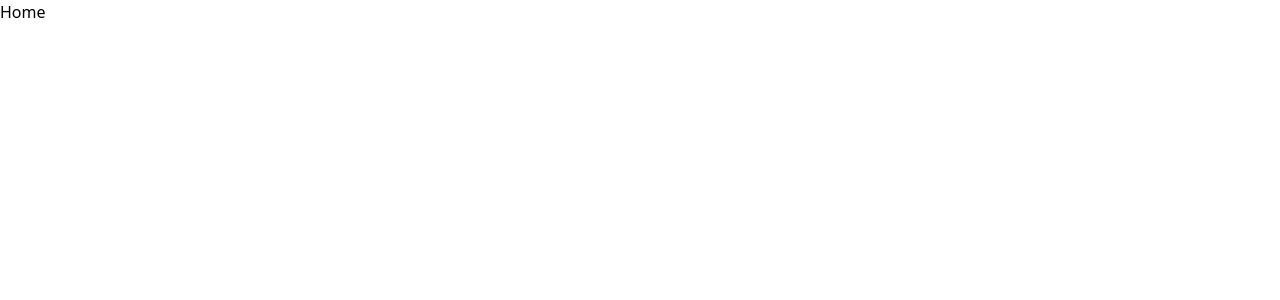
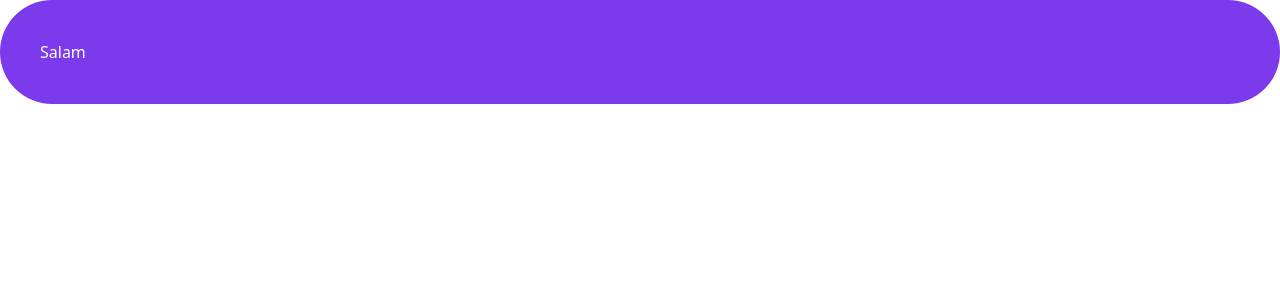
Before and after one commit to createdbymahmood/react-boilerplate, a React (Create React App) app: page / in a window 1280 px wide. Shown: the top 300 px of the page. Built offline with nearby package versions, Linux system fonts and the light colour scheme.

Commit message:
add home page styles example

```diff
--- a/src/app/pages/Home/Home.module.scss
+++ b/src/app/pages/Home/Home.module.scss
@@ -1,2 +1,10 @@
 .home {
+    @apply text-white
+    rounded-full
+    bg-purple-600
+    p-10
+    hover:bg-red-700
+    transition-all
+    duration-300
+    ease-in-out;
 }
--- a/src/app/pages/Home/Home.tsx
+++ b/src/app/pages/Home/Home.tsx
@@ -9,11 +9,12 @@ import { translations } from 'services/i18n/translations';
 /* services */
 /* constants */
 /* styles */
+import styles from './Home.module.scss';
 
 /* types */
 
 const Home: FC = () => {
-    return <div>Home</div>;
+    return <p className={styles.home}>Salam</p>;
 };
 
 export default Home;
```
